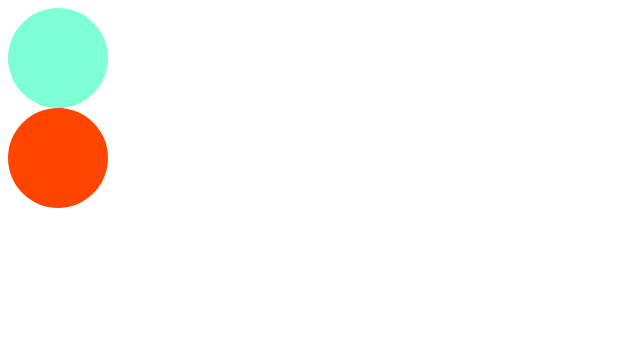
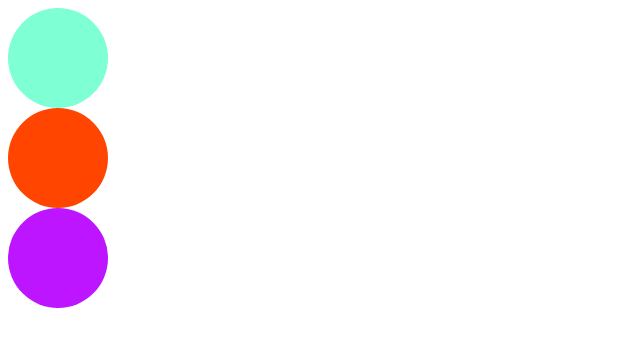
Before and after one commit to Arhidiman/git-test-repo, a React app: page / in a window 1280 px wide. Shown: the top 346 px of the page, without its empty margins (0-640 px from the left). Built offline with nearby package versions, Linux system fonts and the light colour scheme.

Commit message:
empty commit

```diff
--- a/src/App.tsx
+++ b/src/App.tsx
@@ -12,7 +12,7 @@ function App() {
 
              <div className='circle blue'></div>
              <div className='circle orange'></div>
-             <div className='circle viloet'></div>
+             <div className='circle violet'></div>
 
         </>
 
```
